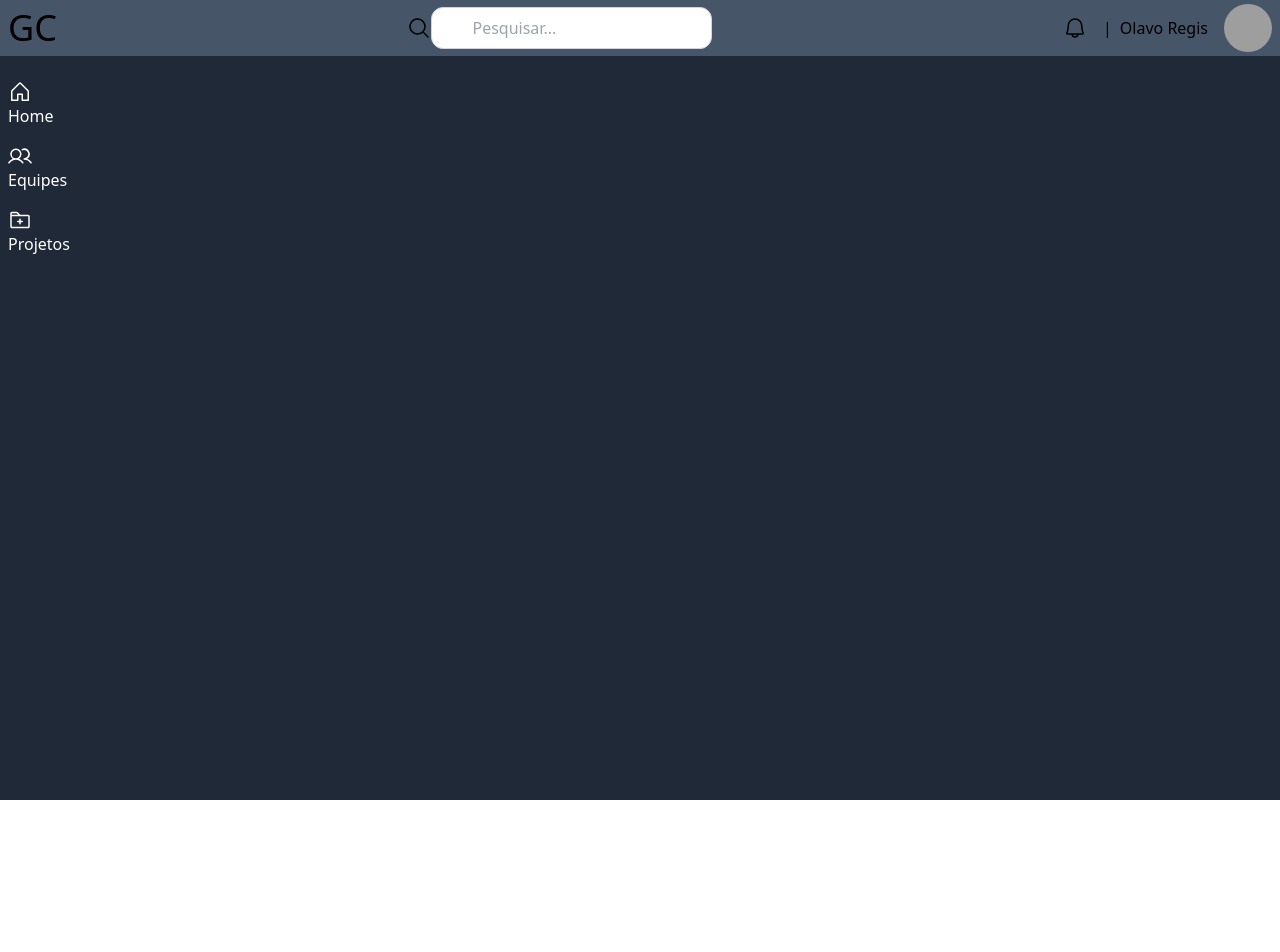
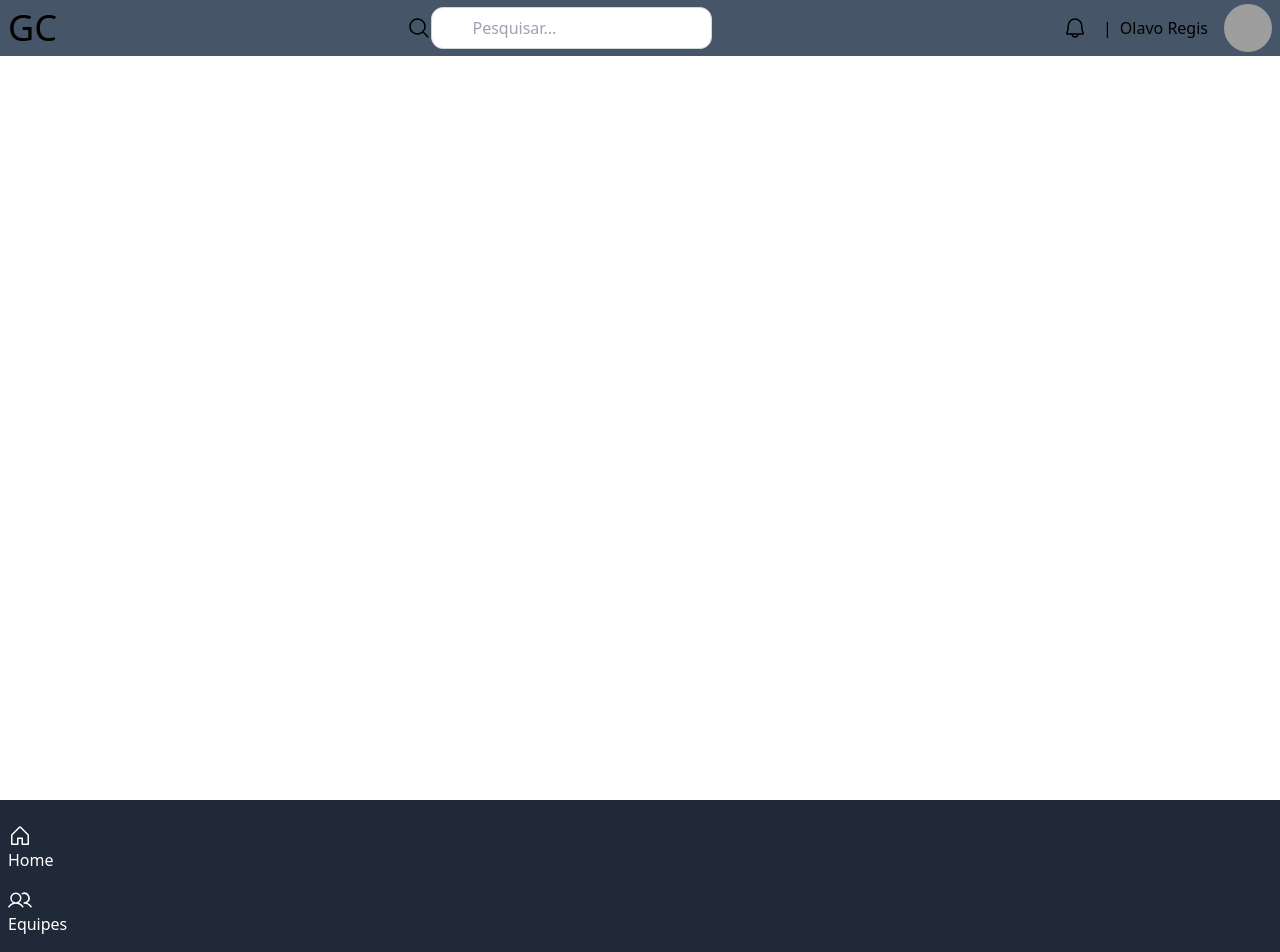
Before and after one commit to Olavo15/Gerenciamento_de_Tarefas, a React (Vite) app in the folder my-project/: page / in a window 1280 px wide. Shown: the top 952 px of the page. Before the commit the page ends 800 px from the top, so only its background shows below. Built offline with nearby package versions, Linux system fonts and the light colour scheme; grey boxes are pictures that could not be loaded.

Commit message:
Componentes

```diff
--- a/my-project/src/App.tsx
+++ b/my-project/src/App.tsx
@@ -1,50 +1,12 @@
-import { MagnifyingGlass, Bell, House, Users, FolderPlus  } from "@phosphor-icons/react";
+import Header from "./components/Hearder";
+import SliderBar from "./components/SlidBar";
 
 const App = () => {
   return (
-    <div className="h-screen flex flex-col">
-      <header className="w-full h-14 bg-slate-600 flex items-center justify-between p-2">
-        <div className="">
-          <h1 className="text-4xl">GC</h1>
-        </div>
-        <div className="flex flex-col justify-center items-center flex-grow">
-          <div className="relative flex items-center">
-            <MagnifyingGlass size={24} />
-            <input
-              type="text"
-              placeholder="Pesquisar... "
-              className="p-2 pl-10 border border-gray-300 rounded-xl"
-            />
-          </div>
-        </div>
-        <div className="flex items-center">
-          <Bell size={24} className="mr-4" />
-          <span className="text-black mr-2">|</span>
-          <h1 className="mr-4">Olavo Regis</h1>
-          <img
-            src="https://img.freepik.com/fotos-premium/o-homem-da-mascara-de-corvo_264411-7628.jpg?w=1380"
-            className="rounded-full w-12 h-12 "
-            alt="Descrição da imagem"
-          />
-        </div>
-      </header>
-
-      <nav className="bg-gray-800 text-white py-4 flex-grow">
-        <div className="container flex flex-col p-2">
-          <House size={24} />
-          <a href="#" className="hover:text-gray-400">Home</a>
-        </div>
-        <div className="container flex flex-col p-2">
-          <Users size={24} />
-          <a href="#" className="hover:text-gray-400">Equipes</a>
-        </div>
-        <div className="container flex flex-col p-2">
-          <FolderPlus size={24} />
-          <a href="#" className="hover:text-gray-400">Projetos</a>
-        </div>
-      </nav>
-
-    </div>
+    <>
+      <Header />
+      <SliderBar />
+    </>
   );
 }
 
--- /dev/null
+++ b/my-project/src/components/Hearder.tsx
@@ -0,0 +1,35 @@
+import { MagnifyingGlass, Bell  } from "@phosphor-icons/react";
+
+const Hearder = () => {
+  return (
+    <header className="h-screen flex flex-col">
+      <div className="w-full h-14 bg-slate-600 flex items-center justify-between p-2">
+        <div className="">
+          <h1 className="text-4xl">GC</h1>
+        </div>
+        <div className="flex flex-col justify-center items-center flex-grow">
+          <div className="relative flex items-center">
+            <MagnifyingGlass size={24} />
+            <input
+              type="text"
+              placeholder="Pesquisar... "
+              className="p-2 pl-10 border border-gray-300 rounded-xl"
+            />
+          </div>
+        </div>
+        <div className="flex items-center">
+          <Bell size={24} className="mr-4" />
+          <span className="text-black mr-2">|</span>
+          <h1 className="mr-4">Olavo Regis</h1>
+          <img
+            src="https://img.freepik.com/fotos-premium/o-homem-da-mascara-de-corvo_264411-7628.jpg?w=1380"
+            className="rounded-full w-12 h-12 "
+            alt="Descrição da imagem"
+          />
+        </div>
+    </div>
+</header>
+  );
+}
+
+export default Hearder;
--- /dev/null
+++ b/my-project/src/components/SlidBar.tsx
@@ -0,0 +1,24 @@
+
+import { House, Users, FolderPlus } from '@phosphor-icons/react';
+
+function SlidBar() {
+  return (
+    <nav className="bg-gray-800 text-white py-4 flex-grow">
+    <div className="container flex flex-col p-2">
+      <House size={24} />
+      <a href="#" className="hover:text-gray-400">Home</a>
+    </div>
+    <div className="container flex flex-col p-2">
+      <Users size={24} />
+      <a href="#" className="hover:text-gray-400">Equipes</a>
+    </div>
+    <div className="container flex flex-col p-2">
+      <FolderPlus size={24} />
+      <a href="#" className="hover:text-gray-400">Projetos</a>
+    </div>
+    </nav>
+
+  );
+}
+
+export default SlidBar;
```
